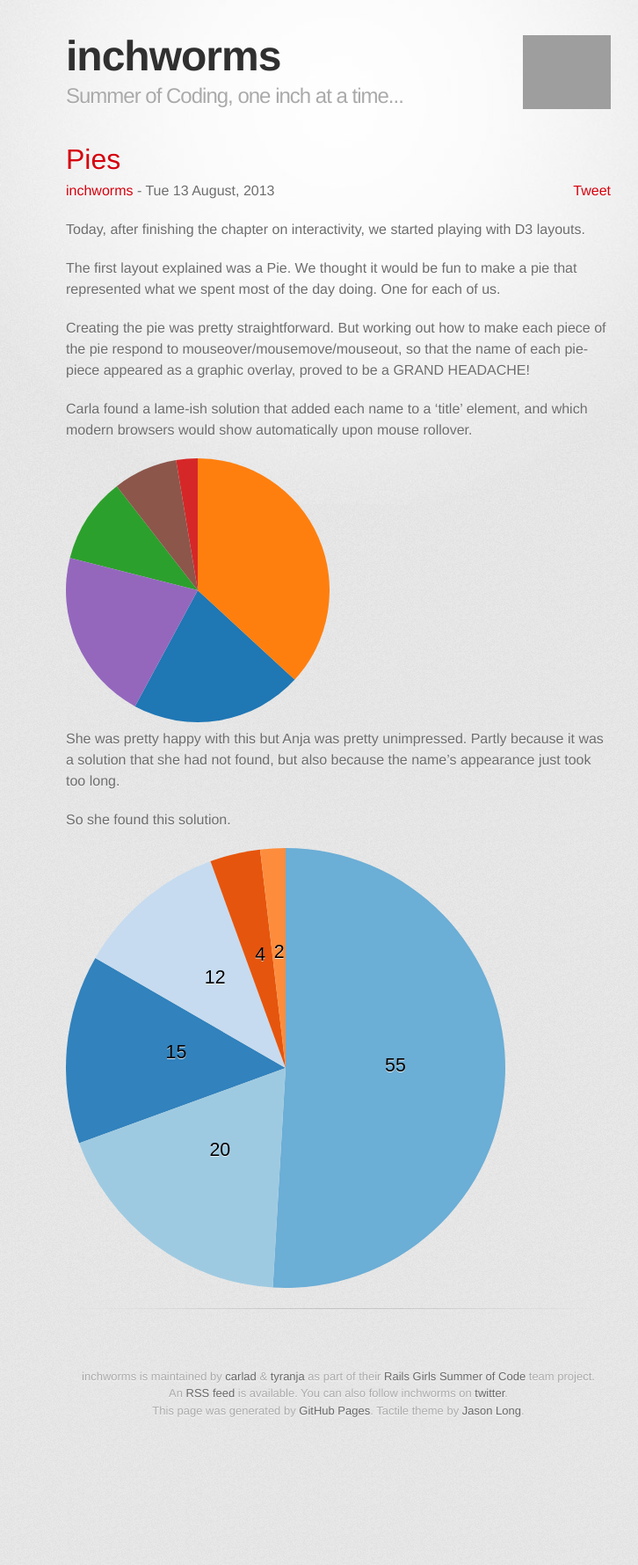
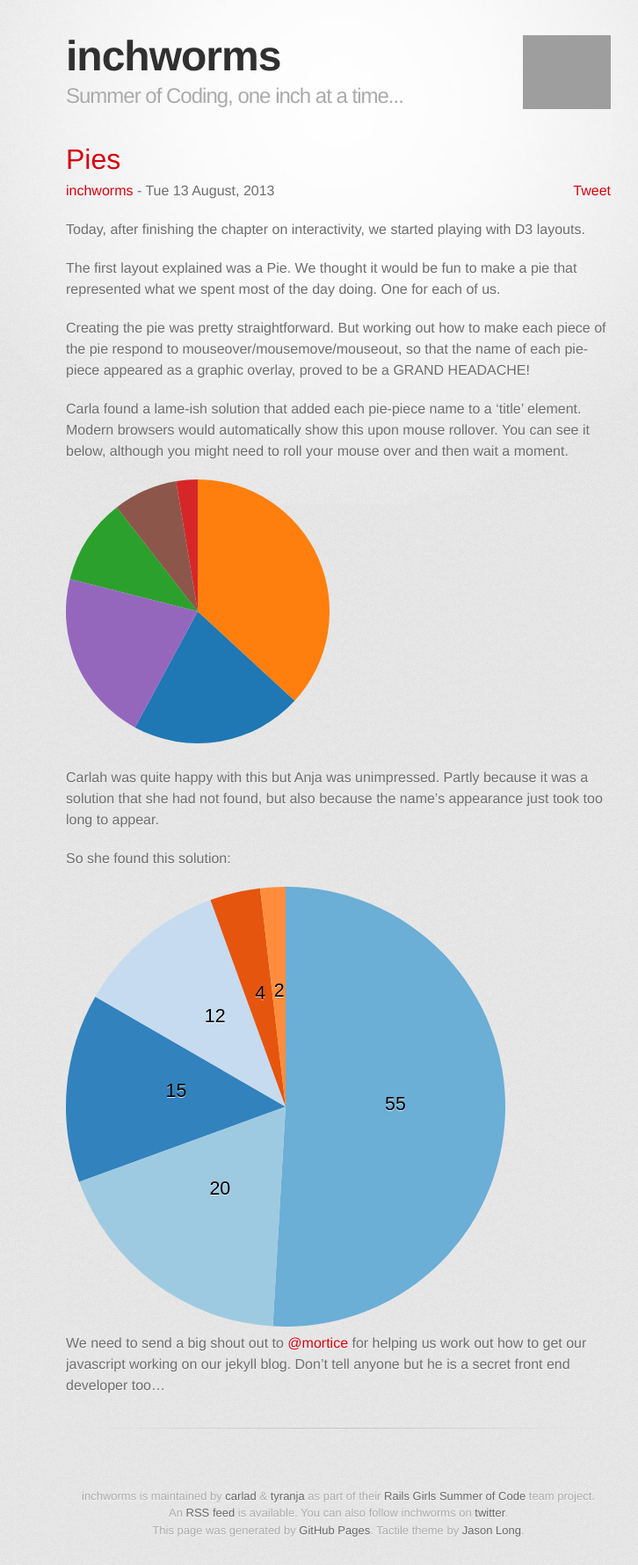
Before and after one commit to inchworms/inchworms, a Jekyll site: the page built from _posts/2013-08-13-xx.md, in a window 1280 px wide. Shown: the whole page at 88% size, without its empty margins (255-981 px from the left). Built offline with Jekyll 4.4.1, drawn with Linux system fonts in a browser that asks for light colours; nearby versions of some CDN libraries; some web fonts are replaced; Markdown is read by kramdown in place of the engine named in the settings; a script that is not in the unit is left out; comment, search, counter and statistics services are not loaded; before the commit the page ends 1643 px from its top, so only the background shows below that; grey boxes are pictures that could not be loaded.

Commit message:
new post for tue 13 aug

```diff
--- a/_layouts/default.html
+++ b/_layouts/default.html
@@ -20,8 +20,8 @@
     <script type="text/javascript" src="/javascripts/d3.v3.js">
     </script>
     <script type="text/javascript" src="http://mbostock.github.com/d3/d3.js?2.1.3"></script>
-    <script type="text/javascript" src="http://mbostock.github.com/d3/d3.geom.js?2.1.3"></script>
-    <script type="text/javascript" src="http://mbostock.github.com/d3/d3.layout.js?2.1.3"></script>
+
+
     <script type="text/javascript" src="https://ajax.googleapis.com/ajax/libs/jquery/1.7.2/jquery.min.js"></script>
   </head>
 
--- a/_posts/2013-08-13-xx.md
+++ b/_posts/2013-08-13-xx.md
@@ -13,7 +13,7 @@ The first layout explained was a Pie. We thought it would be fun to make a pie t
 
 Creating the pie was pretty straightforward. But working out how to make each piece of the pie respond to mouseover/mousemove/mouseout, so that the name of each pie-piece appeared as a graphic overlay, proved to be a GRAND HEADACHE!
 
-Carla found a lame-ish solution that added each name to a 'title' element, and which modern browsers would show automatically upon mouse rollover.
+Carla found a lame-ish solution that added each pie-piece name to a 'title' element. Modern browsers would automatically show this upon mouse rollover. You can see it below, although you might need to roll your mouse over and then wait a moment.
 
 <div id="carla"> </div>
 <script type="text/javascript">
@@ -75,13 +75,15 @@ Carla found a lame-ish solution that added each name to a 'title' element, and w
 	    .attr("text-anchor", "middle")
 
 </script>
+<p></p>
 
-She was pretty happy with this but Anja was pretty unimpressed. Partly because it was a solution that she had not found, but also because the name's appearance just took too long.
+Carlah was quite happy with this but Anja was unimpressed. Partly because it was a solution that she had not found, but also because the name's appearance just took too long to appear.
 
-So she found this solution.
+So she found this solution:
 
 <div id="tooltip1"></div>
 <div id="anja"></div>
+
 <script type="text/javascript">
 
 var w = 500,                        //width
@@ -124,7 +126,7 @@ var w = 500,                        //width
         .on('mousemove', function(d) {
           $("#tooltip1")
             .css('left', d3.mouse(this)[0] + 270)
-            .css('top', d3.mouse(this)[1]+180)
+            .css('top', d3.mouse(this)[1] + 180)
           })
         .on('mouseout', function(d) {
           $("#tooltip1").html('').hide();
@@ -143,6 +145,6 @@ var w = 500,                        //width
             })
           .attr("text-anchor", "middle")                          //center the text on it's origin
           .text(function(d, i) { return data_anja[i].value; });        //get the key from our original data array
+</script>
 
-
-</script>
+We need to send a big shout out to [@mortice](https://twitter.com/mortice) for helping us work out how to get our javascript working on our jekyll blog. Don't tell anyone but he is a secret front end developer too...
--- a/stylesheets/stylesheet.css
+++ b/stylesheets/stylesheet.css
@@ -390,7 +390,7 @@ footer a:hover {
             font-size: 16pt;
             font-family: Arial;
         }
-#tooltip {
+#tooltip1 {
           font-family: Arial;
           display: none;
           position: fixed;
```
Also changed, not shown: other parts of _posts/2013-08-13-xx.md (+1 -1 lines).
